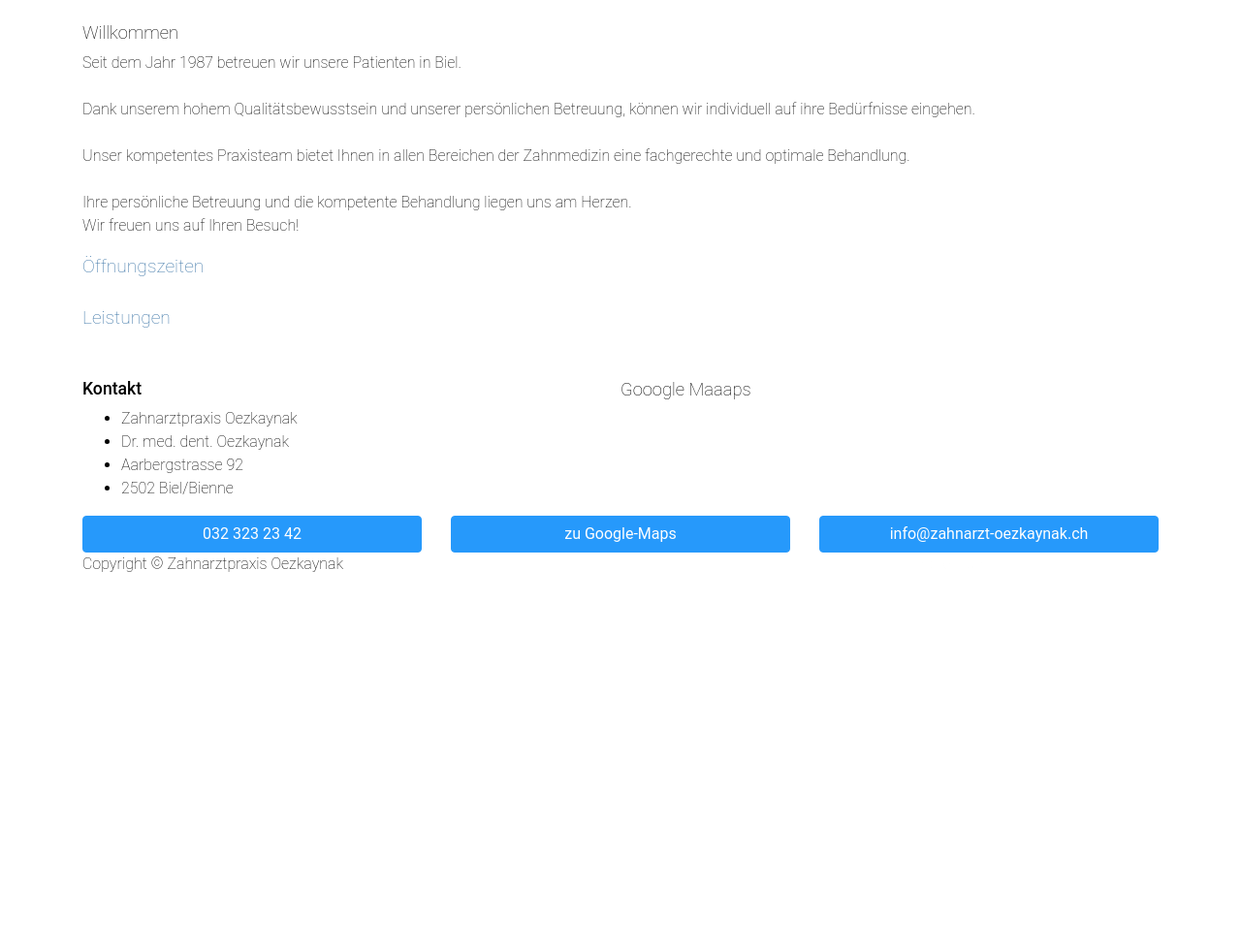
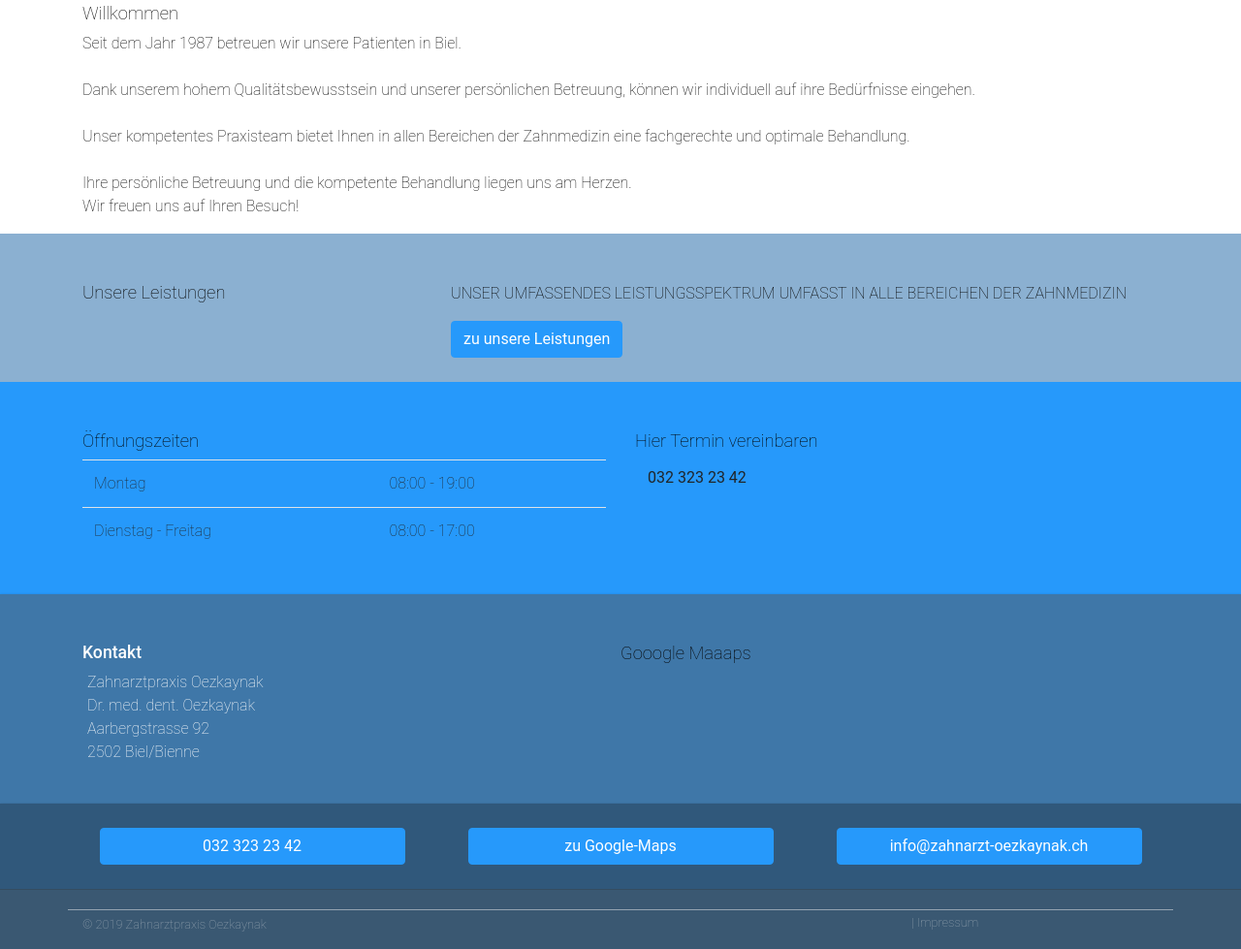
Before and after one commit to dev-ale/websiteWorkshop-Oezkaynak, a plain HTML site: page index.html in a window 1280 px wide. Shown: the part 627-1606 px from the top of the page at 97% size. Before the commit the page ends 1261 px from the top, so only its background shows below. Drawn offline with Linux system fonts and the light colour scheme.

Commit message:
master layout almost finished - need some styling

```diff
--- a/css/style.css
+++ b/css/style.css
@@ -3,10 +3,22 @@ body {
     font-family: 'Roboto', sans-serif;
     font-weight: 200;
     color: #000;
-    padding-top:150px;
+    padding:80px 0px 0px 0px;
+    margin:0;
 }
 header{
     height:500px;
+}
+main{
+    padding:50px 0px 0px 0px;
+}
+main.container-fluid{
+    padding-left:0px;
+    padding-right:0px;
+}
+footer{
+    background-color:#3F77A8;
+    margin:0;
 }
 h1{
     font-size:120%;
@@ -18,6 +30,7 @@ h2{
 }
 h3{
     font-size:110%;
+    color:#fefefe;
 }
 p{
     font-size:12pt;
@@ -35,26 +48,66 @@ a:hover{
 /*Navigation*/
 .navbar-custom{
     background-color:#fefefe;
-    box-shadow:0px 2px 3px #eeeeee;
-    transition: background-color ease .5s;
+    box-shadow:0px 2px 3px #ededed;
+    transition: all ease .5s;
 }
 .scrolled-nav{
     background-color:#3F77A8;
-    border-bottom:none;
+    box-shadow:0px 2px 3px #3d3d3d;
+}
+.nav-custom-hover-dark a:hover{
+    background-color:#eeeeee;
+}
+.nav-custom-hover-light a:hover{
+    background-color:#3F77A8;
+}
+
+/*Button*/
+.btn-custom{
+    width:90%;
+    margin-top:10px;
+    margin-bottom:10px;
+    margin-left:5%;
+    margin-right:10px;
 }
 
 
-/*Button*/
-.btn-custom{
-    width:100%;
-    margin: 5 auto;
+/*Footer*/
+#contact{
+    background-color:#3F77A8;
+    box-shadow:0px 2px 3px #000000;
+}
+.contact >ul {
+    padding-left:5px;
+}
+.contact > ul > li{
+    color:#fefefe;
+    list-style: none;
+}
+#snackbar{
+    background-color:#30587B;
+    box-shadow:0px 2px 3px #000000;
+    padding-top:15px;
+    padding-bottom:15px;
+}
+#copyright{
+    background-color:#3A5872;
+    border-top:1px solid #344C61;
+    padding-top:20px;
+}
+.copyright{border-top:1px solid #95A4B1;}
+.copyright a, .copyright p{
+    padding-top:5px;
+    font-size:80%;
+    color:#95A4B1;
 }
 
-
-
 /*Landing-Page Panel Worktime*/
-#worktime{
-
+#worktimeBig{
+    background-color:#2699FB;
+}
+#servicesBig{
+    background-color:#8BB0D1;
 }
 .panel-link{
     color:#3F77A8;
@@ -63,3 +116,6 @@ a:hover{
 .panel-link:hover{
     color:#3F77A8;
 }
+.padding-container{
+    padding:50px 0px 25px 0px;
+}
--- a/index.html
+++ b/index.html
@@ -8,7 +8,7 @@
   <meta name="description" content="">
   <meta name="author" content="">
 
-  <title>Oezkaynak - Zahnarztpraxis</title>
+  <title>Zahnarztpraxis Oezkaynak</title>
 
   <link rel="shortcut icon" href="https://www.zahnarzt-oezkaynak.ch/img/logoPraxis.png"/>
 
@@ -26,7 +26,7 @@
   <nav class="navbar navbar-custom navbar-expand-lg fixed-top">
     <div class="container">
       <img class="responsive " src="https://www.zahnarzt-oezkaynak.ch/img/logoPraxis.png" width="50" height="50" href="#page-top">
-      <a class="navbar-brand text-dark" href="#page-top">Oezkaynak<br />Zahnarztpraxis</a>
+      <a class="navbar-brand text-dark" href="#page-top">Zahnarztpraxis<br />Oezkaynak</a>
 
 
       <button class="navbar-toggler navbar-light" type="button" data-toggle="collapse" data-target="#navbarResponsive" aria-controls="navbarResponsive" aria-expanded="false" aria-label="Toggle navigation">
@@ -34,22 +34,22 @@
       </button>
       <div class="collapse navbar-collapse" id="navbarResponsive">
         <ul class="navbar-nav ml-auto">
-          <li class="nav-item">
+          <li class="nav-item nav-custom-hover-light">
             <a class="nav-link text-dark" href="#home">Home</a>
           </li>
-          <li class="nav-item">
+          <li class="nav-item nav-custom-hover-light">
             <a class="nav-link text-dark" href="#about">Über uns</a>
           </li>
-          <li class="nav-item">
+          <li class="nav-item nav-custom-hover-light">
             <a class="nav-link text-dark" href="#services">Leistungen</a>
           </li>
-          <li class="nav-item">
+          <li class="nav-item nav-custom-hover-light">
             <a class="nav-link text-dark" href="#team">Team</a>
           </li>
-          <li class="nav-item">
+          <li class="nav-item nav-custom-hover-light">
             <a class="nav-link text-dark" href="#contact">Kontakt</a>
           </li>
-          <li class="nav-item">
+          <li class="nav-item nav-custom-hover-light">
             <a class="nav-link text-dark" href="#language">FR <img src="" alt="FrenchIcon" /></a>
           </li>
           <li class="nav-item d-block d-lg-none">
@@ -73,7 +73,7 @@
 
 <!--MAIN-->
 <main class="container-fluid">
-    <div class="container">
+  <div class="container">
       <div class="row">
         <div class="col">
           <h2>Willkommen</h2>
@@ -88,16 +88,16 @@
 
         </div>
       </div>
-    </div>
+  </div>
 
-    <!--Öffnungszeiten-->
-    <section class="container d-sm-block">
+    <!--Öffnungszeiten - only on small Device visible-->
+    <section class="container d-block d-md-none">
       <div>
-      <a class="panel-link" data-toggle="collapse" href="#worktime" role="link" aria-expanded="false" aria-controls="worktime">
+      <a class="panel-link" data-toggle="collapse" href="#worktimeSmall" role="link" aria-expanded="false" aria-controls="worktimeSmall">
         &Ouml;ffnungszeiten
       </a>
 
-      <div class="collapse" id="worktime">
+      <div class="collapse" id="worktimeSmall">
         <div class="card card-body">
           <table class="table">
             <tbody>
@@ -115,12 +115,12 @@
       </div>
       </div>
       </br>
-      <!--Leistungen-->
-      <a class="panel-link" data-toggle="collapse" href="#services" role="link" aria-expanded="false" aria-controls="services">
+      <!--Leistungen - only on small Device visible-->
+      <a class="panel-link" data-toggle="collapse" href="#servicesSmall" role="link" aria-expanded="false" aria-controls="servicesSmall">
           Leistungen
         </a>
 
-        <div class="collapse" id="services">
+        <div class="collapse" id="servicesSmall">
           <div class="card card-body">
 
             <h3>Zahnmedizin</h3>
@@ -137,18 +137,57 @@
             </ul>
           </div>
         </div>
+    </section>
 
+    <!--Big Content - only visible from md to xl-->
+    <section id="servicesBig" class="container-fluid d-none d-md-block padding-container">
+      <div class="container">
+        <div class="row">
+          <div class="col-4">
+            <h2>Unsere Leistungen</h2>
+          </div>
+          <div class="col-8">
+            <p class="text-uppercase">Unser umfassendes Leistungsspektrum umfasst in alle Bereichen der Zahnmedizin</p>
+            <button class="btn btn-primary">zu unsere Leistungen</button>
+          </div>
+        </div>
+      </div>
     </section>
-  </br>
+
+    <section id="worktimeBig" class="container-fluid d-none d-md-block padding-container">
+      <div class="container">
+        <div class="row">
+          <div class="col-6">
+            <h2>Öffnungszeiten</h2>
+            <table class="table">
+              <tbody>
+                <tr>
+                  <td>Montag</td>
+                  <td>08:00 - 19:00</td>
+                </tr>
+                <tr>
+                  <td>Dienstag - Freitag</td>
+                  <td>08:00 - 17:00</td>
+                </tr>
+              </tbody>
+            </table>
+          </div>
+          <div class="col-6">
+            <h2>Hier Termin vereinbaren</h2>
+            <button class="btn btn-outline">032 323 23 42</button>
+          </div>
+        </div>
+      </div>
+    </section>
 </main>
 
 
   <!-- Footer -->
-  <footer class="container-fluid">
-    <d iv class="container-fluid" style="height:200px;">
+  <footer>
+    <div class="container-fluid padding-container" id="contact">
           <div class="container">
             <div class="row">
-              <div class="col-xs-12 col-md-6 col-lg-6">
+              <div class="col-xs-12 col-md-6 col-lg-6 contact">
                   <h3>Kontakt</h3>
                   <ul>
                     <li>Zahnarztpraxis Oezkaynak</li>
@@ -163,7 +202,7 @@
             </div>
           </div>
     </div>
-    <div class="container-fluid">
+    <div class="container-fluid" id="snackbar">
       <div class="container">
         <div class="row">
           <div class="col-xs-12 col-md-4">
@@ -180,17 +219,20 @@
             <button class="btn btn-primary btn-custom"><a href="mail@info" >info@zahnarzt-oezkaynak.ch</a></button>
           </div>
         </div>
-        <div class="row">
+      </div>
+    </div>
+    <div class="container-fluid" id="copyright">
+      <div class="container">
+        <div class="row copyright">
           <div class="col-9">
-            <p class="">Copyright &copy; Zahnarztpraxis Oezkaynak </p>
+            <p class="">&copy; 2019 Zahnarztpraxis Oezkaynak </p>
           </div>
           <div class="col-3">
-            <a href="#impressum">Impressum</a>
+            <a href="#impressum">| Impressum</a>
           </div>
         </div>
+      </div>
     </div>
-  </div>
-    <!-- /.container -->
   </footer>
 
 
@@ -204,5 +246,4 @@
   <script src="js/custom.js"></script>
 
 </body>
-
 </html>
--- a/js/custom.js
+++ b/js/custom.js
@@ -1,6 +1,6 @@
 $(document).ready(function(){
 
-    if ($(window).scrollTop() >= 100) {
+    if ($(window).scrollTop() >= 80) {
 
       $('.navbar').addClass('scrolled-nav');
 
@@ -11,7 +11,7 @@ $(document).ready(function(){
         if($('.navbar-toggler').removeClass('navbar-light')){
           $('.navbar-toggler').addClass('navbar-dark');
         }
-      } else if (scrollTop < 100) {
+      } else if (scrollTop < 80) {
         $('.navbar').removeClass('scrolled-nav');
       }
 
@@ -20,7 +20,7 @@ $(document).ready(function(){
       scrollTop = $(window).scrollTop();
        $('.counter').html(scrollTop);
 
-      if (scrollTop >= 100) {
+      if (scrollTop >= 80) {
         $('.navbar').addClass('scrolled-nav');
 
         if($('.nav-link, .navbar-brand').removeClass('text-dark')){
@@ -32,7 +32,7 @@ $(document).ready(function(){
         }
 
 
-      } else if (scrollTop < 100) {
+      } else if (scrollTop < 80) {
 
         $('.navbar').removeClass('scrolled-nav');
 
```
